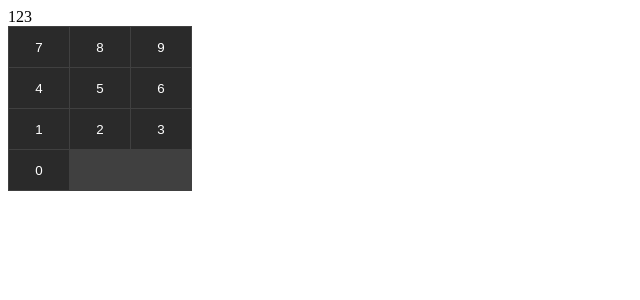
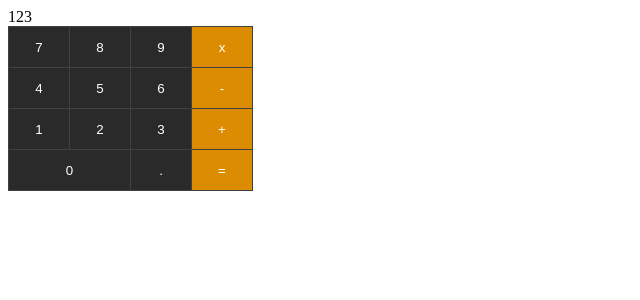
Before and after one commit to Noah2610/codecool-live-coding-reacty-calculator, a React (Vite) app: page / in a window 1280 px wide. Shown: the top 300 px of the page, without its empty margins (0-640 px from the left). Built offline with nearby package versions, Linux system fonts and the light colour scheme.

Commit message:
Add operator buttons with styling

```diff
--- a/src/components/Button/button.css
+++ b/src/components/Button/button.css
@@ -10,6 +10,19 @@
     cursor: pointer;
 }
 
+.button.button-highlight {
+    background-color: #dc8c00;
+}
+
+.button.button-highlight:focus {
+    background-color: rgba(220, 140, 0, 0.7);
+}
+
+.button.button-wide {
+    grid-column-end: span 2;
+    width: 100%;
+}
+
 .button:focus {
     background-color: #404040;
 }
--- a/src/components/Button/index.jsx
+++ b/src/components/Button/index.jsx
@@ -1,8 +1,13 @@
 import "./button.css";
 
-export default function Button({ onClick, children }) {
+export default function Button({ onClick, className, children }) {
+    const classes = ["button"];
+    if (className) {
+        classes.push(className);
+    }
+
     return (
-        <button className="button" type="button" onClick={onClick}>
+        <button className={classes.join(" ")} type="button" onClick={onClick}>
             {children}
         </button>
     );
--- a/src/components/Keypad/index.jsx
+++ b/src/components/Keypad/index.jsx
@@ -9,11 +9,51 @@ export default function Keypad() {
 
     return (
         <div className="keypad">
-            {keys.map((key) => (
-                <Button key={key} onClick={() => addDigit(key.toString())}>
-                    {key}
-                </Button>
-            ))}
+            <Button onClick={() => addDigit(7)}>
+                7
+            </Button>
+            <Button onClick={() => addDigit(8)}>
+                8
+            </Button>
+            <Button onClick={() => addDigit(9)}>
+                9
+            </Button>
+            <Button className="button-highlight">
+                x
+            </Button>
+            <Button onClick={() => addDigit(4)}>
+                4
+            </Button>
+            <Button onClick={() => addDigit(5)}>
+                5
+            </Button>
+            <Button onClick={() => addDigit(6)}>
+                6
+            </Button>
+            <Button className="button-highlight">
+                -
+            </Button>
+            <Button onClick={() => addDigit(1)}>
+                1
+            </Button>
+            <Button onClick={() => addDigit(2)}>
+                2
+            </Button>
+            <Button onClick={() => addDigit(3)}>
+                3
+            </Button>
+            <Button className="button-highlight">
+                +
+            </Button>
+            <Button className="button-wide" onClick={() => addDigit(0)}>
+                0
+            </Button>
+            <Button>
+                .
+            </Button>
+            <Button className="button-highlight">
+                =
+            </Button>
         </div>
     );
 }
--- a/src/components/Keypad/keypad.css
+++ b/src/components/Keypad/keypad.css
@@ -2,7 +2,7 @@
     --border-width: 1px;
 
     display: grid;
-    grid-template-columns: repeat(3, 1fr);
+    grid-template-columns: repeat(4, 1fr);
     width: fit-content;
 
     background-color: #404040;
```
